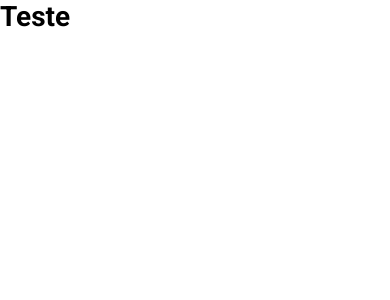
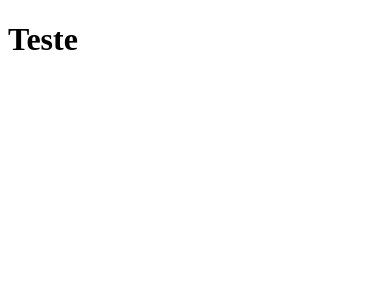
Before and after one commit to lwkas-gabriel/Projetos-e-Aulas---Rocketseat, a React (Vite) app in the folder ignite-reactjs-2023/01-fundamentos-reactjs/: page / in a window 390 px wide. Shown: the top 300 px of the page. Built offline with nearby package versions, Linux system fonts and the light colour scheme.

Commit message:
feat: restarting project pt.2

```diff
--- a/ignite-reactjs-2023/01-fundamentos-reactjs/src/App.jsx
+++ b/ignite-reactjs-2023/01-fundamentos-reactjs/src/App.jsx
@@ -1,7 +1,3 @@
-import styles from './App.module.css'
-
-import './global.css'
-
 function App() {
   return (
     <div>
--- a/ignite-reactjs-2023/01-fundamentos-reactjs/src/App.module.css
+++ /dev/null
@@ -1,20 +0,0 @@
-.wrapper{
-    max-width: 70rem;
-    margin: 2rem auto;
-    padding: 0 1rem;
-
-    display: grid;
-    grid-template-columns: 256px 1fr;
-    gap: 2rem;
-    align-items: flex-start;
-}
-
-@media (max-width: 768px){
-    html {
-        font-size: 87.5%;
-    }
-
-    .wrapper{
-        grid-template-columns: 1fr;
-    }
-}
--- a/ignite-reactjs-2023/01-fundamentos-reactjs/src/global.css
+++ /dev/null
@@ -1,15 +0,0 @@
-*{
-    margin: 0;
-    padding: 0;
-    box-sizing: border-box;
-}
-
-body{
-    -webkit-font-smoothing: antialiased;
-}
-
-body, input, textarea, button{
-    font-family: 'Roboto', sans-serif;
-    font-weight: 400;
-    font-size: 1rem;
-}
```
